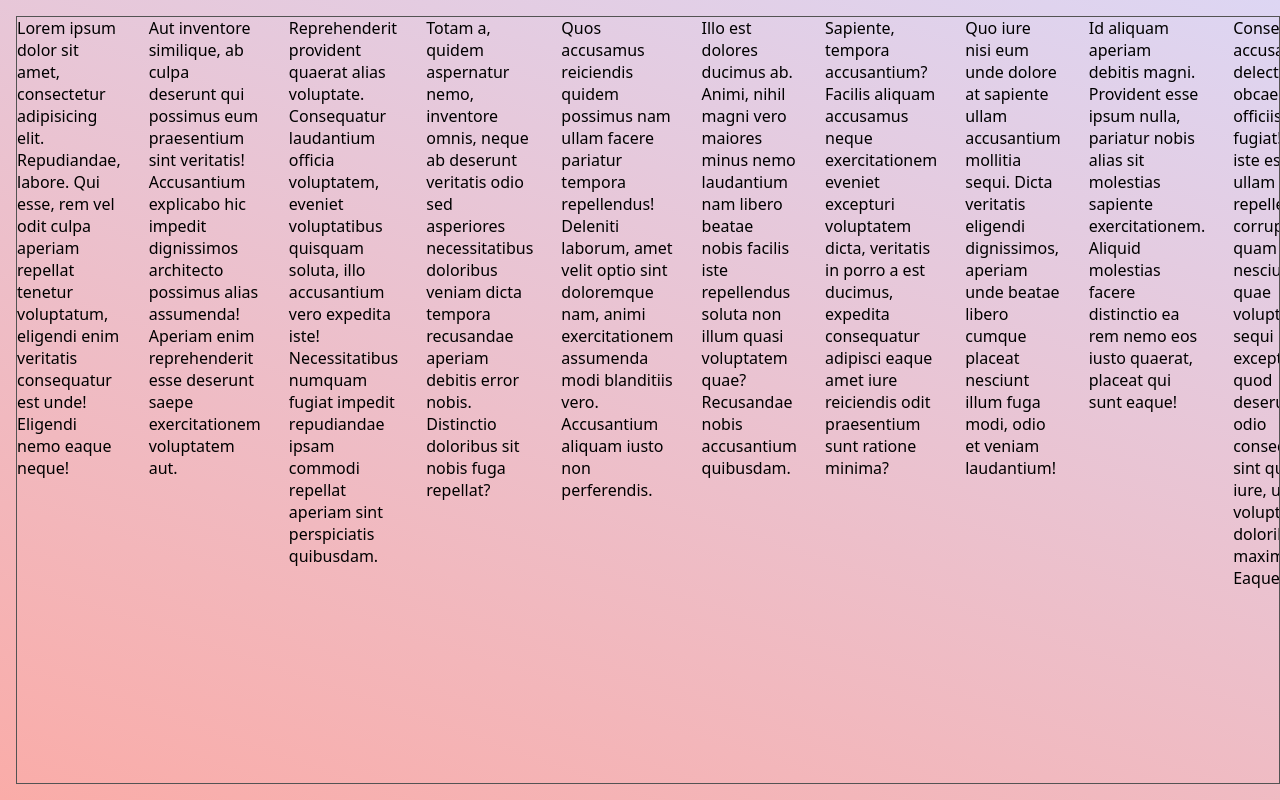
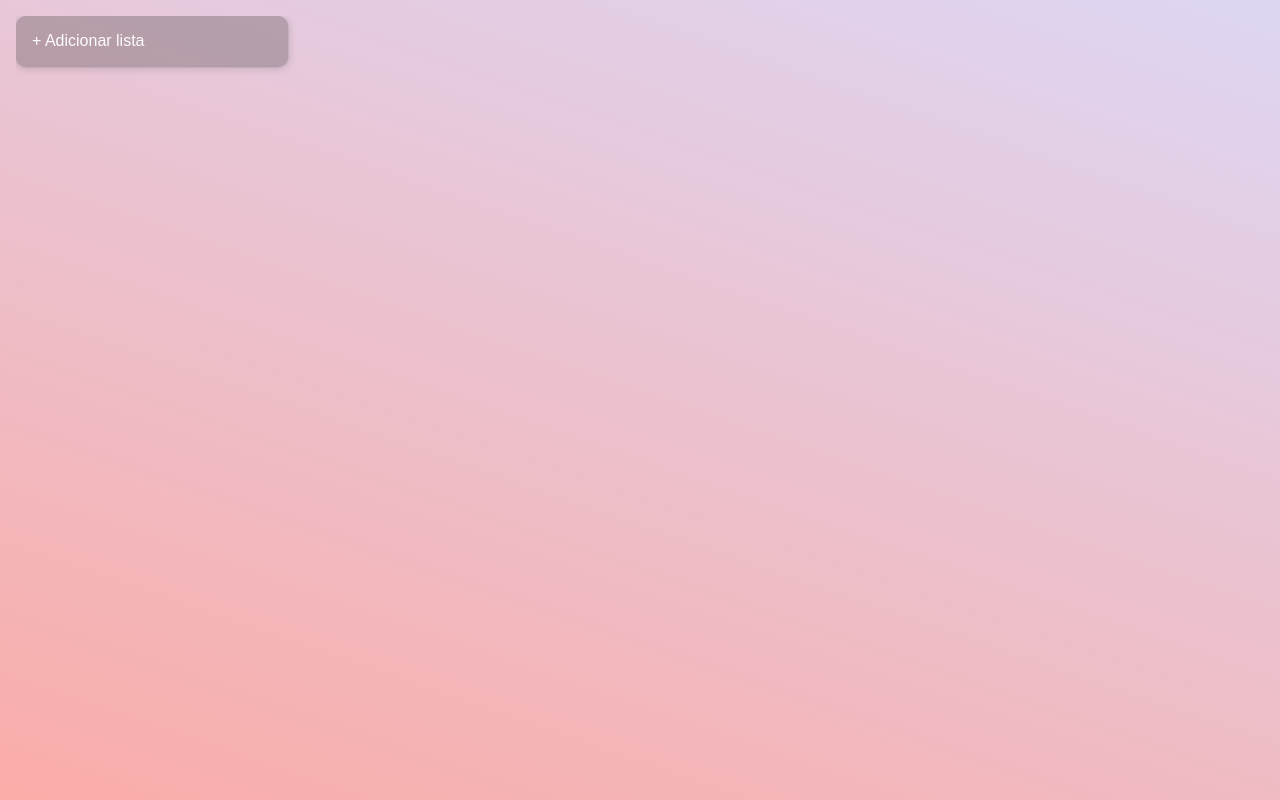
Before and after one commit to cesardmn/mykanban, a Next.js app: page / in a window 1280 px wide. Built offline with nearby package versions, Linux system fonts and the light colour scheme.

Commit message:
create button to add list

```diff
--- a/src/components/Board.jsx
+++ b/src/components/Board.jsx
@@ -4,153 +4,9 @@ import styles from '@styles/Board.module.css'
 export default function Board() {
   return (
     <div className={styles.board}>
-      <p>
-        Lorem ipsum dolor sit amet, consectetur adipisicing elit. Repudiandae,
-        labore. Qui esse, rem vel odit culpa aperiam repellat tenetur
-        voluptatum, eligendi enim veritatis consequatur est unde! Eligendi nemo
-        eaque neque!
-      </p>
-      <p>
-        Aut inventore similique, ab culpa deserunt qui possimus eum praesentium
-        sint veritatis! Accusantium explicabo hic impedit dignissimos architecto
-        possimus alias assumenda! Aperiam enim reprehenderit esse deserunt saepe
-        exercitationem voluptatem aut.
-      </p>
-      <p>
-        Reprehenderit provident quaerat alias voluptate. Consequatur laudantium
-        officia voluptatem, eveniet voluptatibus quisquam soluta, illo
-        accusantium vero expedita iste! Necessitatibus numquam fugiat impedit
-        repudiandae ipsam commodi repellat aperiam sint perspiciatis quibusdam.
-      </p>
-      <p>
-        Totam a, quidem aspernatur nemo, inventore omnis, neque ab deserunt
-        veritatis odio sed asperiores necessitatibus doloribus veniam dicta
-        tempora recusandae aperiam debitis error nobis. Distinctio doloribus sit
-        nobis fuga repellat?
-      </p>
-      <p>
-        Quos accusamus reiciendis quidem possimus nam ullam facere pariatur
-        tempora repellendus! Deleniti laborum, amet velit optio sint doloremque
-        nam, animi exercitationem assumenda modi blanditiis vero. Accusantium
-        aliquam iusto non perferendis.
-      </p>
-      <p>
-        Illo est dolores ducimus ab. Animi, nihil magni vero maiores minus nemo
-        laudantium nam libero beatae nobis facilis iste repellendus soluta non
-        illum quasi voluptatem quae? Recusandae nobis accusantium quibusdam.
-      </p>
-      <p>
-        Sapiente, tempora accusantium? Facilis aliquam accusamus neque
-        exercitationem eveniet excepturi voluptatem dicta, veritatis in porro a
-        est ducimus, expedita consequatur adipisci eaque amet iure reiciendis
-        odit praesentium sunt ratione minima?
-      </p>
-      <p>
-        Quo iure nisi eum unde dolore at sapiente ullam accusantium mollitia
-        sequi. Dicta veritatis eligendi dignissimos, aperiam unde beatae libero
-        cumque placeat nesciunt illum fuga modi, odio et veniam laudantium!
-      </p>
-      <p>
-        Id aliquam aperiam debitis magni. Provident esse ipsum nulla, pariatur
-        nobis alias sit molestias sapiente exercitationem. Aliquid molestias
-        facere distinctio ea rem nemo eos iusto quaerat, placeat qui sunt eaque!
-      </p>
-      <p>
-        Consectetur accusamus delectus obcaecati officiis fugiat! Ea iste esse
-        ullam repellendus corrupti quam nesciunt quae voluptatum, sequi
-        excepturi quod deserunt odio consequatur sint quis iure, ut voluptas
-        doloribus maxime. Eaque!
-      </p>
-      <p>
-        Saepe alias provident culpa voluptas labore earum consectetur dolor id
-        architecto tempore necessitatibus, commodi exercitationem minus dolorem
-        eveniet repudiandae optio ipsa voluptatum doloremque sapiente unde autem
-        perferendis. Debitis, dicta ullam.
-      </p>
-      <p>
-        Praesentium consectetur itaque adipisci amet minima rem asperiores,
-        impedit doloremque soluta earum delectus pariatur numquam dolorum
-        aspernatur, qui voluptates rerum fugit laboriosam dolorem nisi sunt
-        perspiciatis omnis quod. Sapiente, consequatur.
-      </p>
-      <p>
-        Fuga voluptas quisquam totam expedita reiciendis perferendis architecto!
-        Impedit repellat qui consectetur, doloremque deserunt error eligendi
-        similique voluptates mollitia, explicabo ipsum excepturi praesentium
-        doloribus? At a rerum ex similique molestiae.
-      </p>
-      <p>
-        Esse cumque alias mollitia voluptatem omnis, est iste blanditiis
-        suscipit repellat quasi aperiam voluptate eius, impedit perspiciatis.
-        Fugit distinctio totam animi, reprehenderit dolorem ipsa! Maiores quae
-        autem vero natus illum.
-      </p>
-      <p>
-        Numquam, fugit minima officiis nobis debitis, dolorum excepturi dolorem
-        provident vero accusamus nisi modi eaque quae voluptatum perspiciatis
-        sequi quod est ab dolor! Unde, aspernatur laudantium! Tenetur vel est
-        ullam!
-      </p>
-      <p>
-        Culpa nihil quos repellendus at, neque illo id officiis dignissimos
-        corrupti sed velit deleniti quae voluptate eveniet est tempora, incidunt
-        tempore facere. Iste unde dignissimos optio repellendus numquam? At,
-        assumenda!
-      </p>
-      <p>
-        Modi expedita beatae ea iste eius incidunt et odit laborum molestiae
-        aliquid nobis illum maxime doloremque facere, obcaecati harum soluta
-        sequi officiis esse eligendi. Perferendis a dignissimos dolor ratione
-        modi.
-      </p>
-      <p>
-        Expedita aut ullam, iusto dolorum error cum facilis tempore, quam
-        voluptatem perspiciatis earum enim velit. Labore quam totam tenetur quos
-        magni officia officiis vel veritatis! Tenetur ex asperiores reiciendis
-        ut?
-      </p>
-      <p>
-        Deserunt minima illum est dolor nulla provident atque error autem non
-        quibusdam aliquid sapiente incidunt voluptas neque quaerat architecto a,
-        modi nobis, doloremque quisquam quia nesciunt. Dolore temporibus
-        voluptates ipsam.
-      </p>
-      <p>
-        Maxime, reiciendis eius. Magnam non vero temporibus voluptatibus soluta,
-        tempore nisi! Quas distinctio necessitatibus minus consectetur, animi
-        ipsam? Culpa quasi cum maiores eius perferendis alias dicta libero,
-        blanditiis fuga tenetur?
-      </p>
-      <p>
-        Debitis consequatur ipsum sint esse molestias blanditiis, neque dolores
-        repudiandae molestiae laboriosam recusandae in quam unde quas totam
-        nulla nostrum doloremque numquam illo dolor sequi quisquam impedit
-        repellat possimus. Dolor.
-      </p>
-      <p>
-        Rerum accusamus nobis eveniet tempora quae cum, doloremque veniam
-        veritatis molestias officia possimus sequi magni porro labore, vitae
-        nihil culpa recusandae vero optio! Rerum tempore illum in dicta
-        cupiditate velit!
-      </p>
-      <p>
-        Beatae asperiores pariatur molestiae doloribus ipsum eum aspernatur eos
-        repellendus voluptas omnis optio nulla nihil qui, quia similique quasi
-        cupiditate commodi aperiam modi et cumque laudantium quas tempora.
-        Atque, adipisci?
-      </p>
-      <p>
-        Perferendis laboriosam porro incidunt quaerat animi itaque ducimus rem
-        magnam nesciunt, maiores doloribus, voluptatibus adipisci facere at
-        pariatur consequuntur consequatur eligendi placeat ipsum eveniet sint.
-        Eveniet ad dicta enim quis.
-      </p>
-      <p>
-        Iste quis laudantium sapiente cupiditate amet iure, delectus fugiat
-        totam harum quas voluptates obcaecati laboriosam! Quisquam assumenda ab
-        cupiditate officia eos dignissimos atque fuga. Aperiam, nam minus.
-        Nobis, excepturi numquam?
-      </p>
+      <div className={styles.listWrapper}>
+        <button className={styles.addListButton}>+ Adicionar lista</button>
+      </div>
     </div>
   )
 }
--- a/src/styles/Board.module.css
+++ b/src/styles/Board.module.css
@@ -3,7 +3,7 @@
   width: 100%;
   display: flex;
   gap: var(--md-3);
-  border: 1px solid var(--complementary);
+  justify-content: flex-center;
   overflow-y: hidden;
   overflow-x: scroll;
   -ms-overflow-style: none;
@@ -13,3 +13,42 @@
 .board::-webkit-scrollbar {
   display: none;
 }
+
+.listWrapper {
+  display: flex;
+  flex-direction: column;
+  height: 100%;
+  width: 100%;
+  min-width: 272px;
+  overflow: scroll;
+  -ms-overflow-style: none;
+  scrollbar-width: none;
+
+  gap: var(--md-1);
+}
+
+.listWrapper::-webkit-scrollbar {
+  display: none;
+}
+
+.addListButton {
+  height: auto;
+  width: 100%;
+  max-width: 272px;
+  border: transparent;
+  outline: transparent;
+  padding: var(--md-1);
+  background-color: #35323248;
+  border-radius: var(--sm-2);
+  color: var(--text-light);
+  font-size: var(--md-1);
+  text-align: left;
+  box-shadow: rgba(60, 64, 67, 0.3) 0px 1px 2px 0px,
+    rgba(60, 64, 67, 0.15) 0px 2px 6px 2px;
+  transition: 0.2s;
+  cursor: pointer;
+}
+
+.addListButton:hover {
+  background-color: #3532327c;
+}
--- a/src/styles/globals.css
+++ b/src/styles/globals.css
@@ -9,9 +9,9 @@
   --dark-complementary: #242424;
 
   /* fonts */
-  --tex-light: #fffffff5;
-  --tex-main: #ffffffab;
-  --tex-bolder: #ffffff73;
+  --text-light: #fffffff5;
+  --text-main: #ffffffab;
+  --text-bolder: #ffffff73;
 
   /* sizes */
   --sm-1: 0.375rem;
```
Also changed, not shown: jsconfig.json (line endings or trailing spaces).
